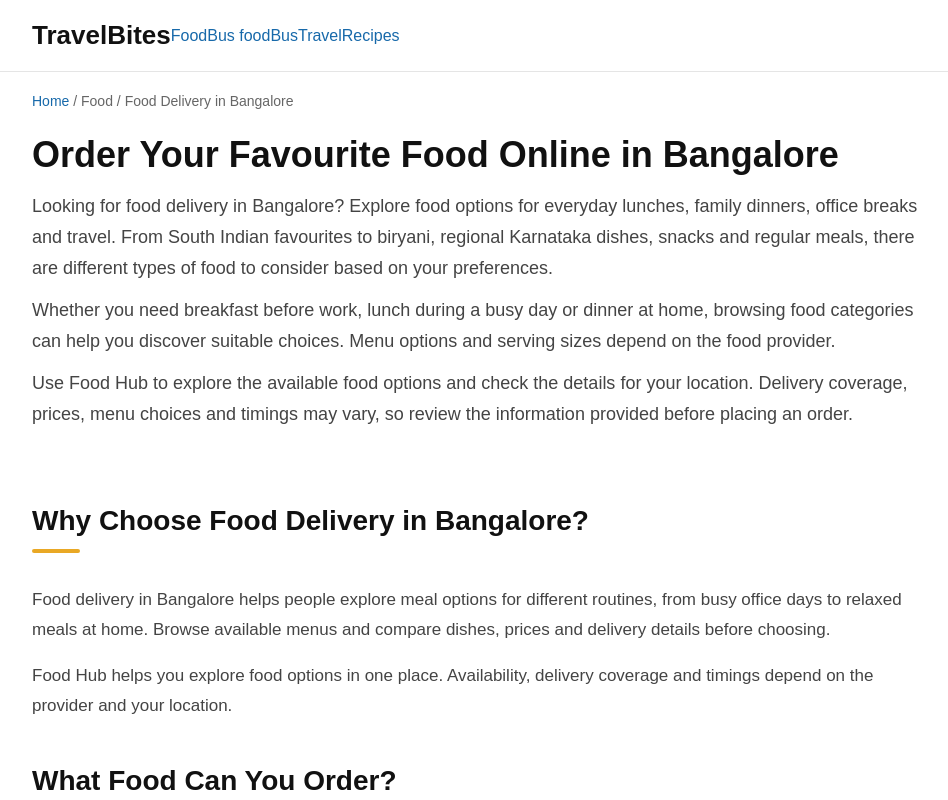
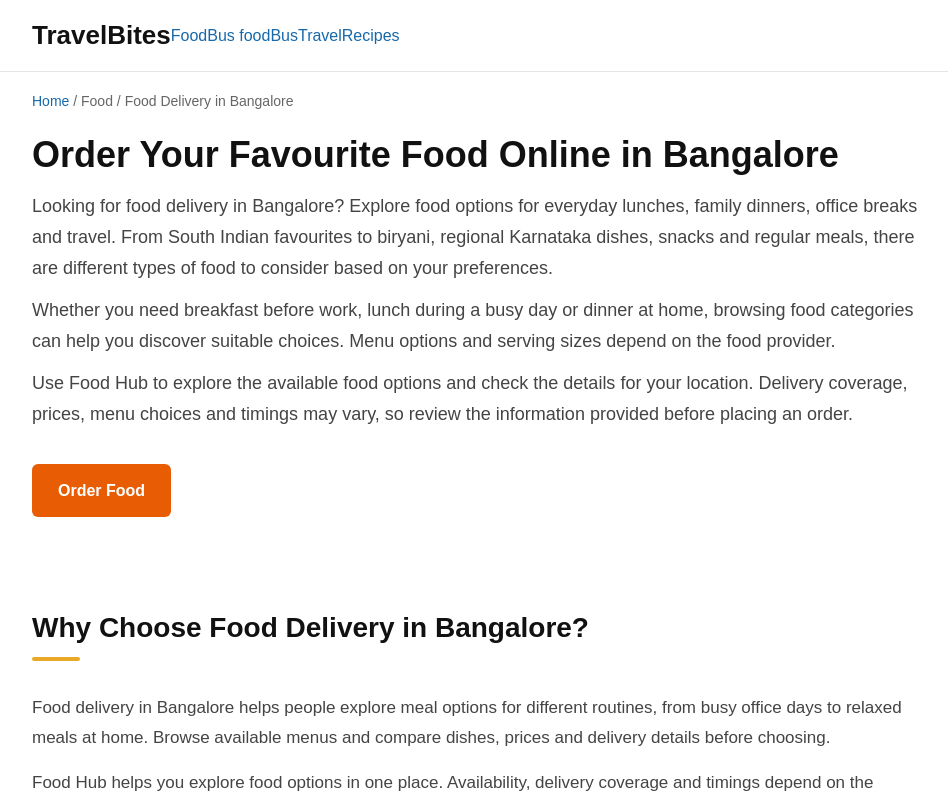
Before and after one commit to mitralearnpvtltd-prog/bangalore-best-places, a React (Vite) app: page / in a window 1280 px wide. Shown: the top 800 px of the page, without its empty margins (32-980 px from the left). Built offline with nearby package versions, Linux system fonts and the light colour scheme.

Commit message:
Update food page CTA buttons

```diff
--- a/src/App.css
+++ b/src/App.css
@@ -690,3 +690,23 @@ header.header {
 .group .related li {
   margin-bottom: 12px;
 }
+
+.top-cta {
+  margin-top: 24px;
+  margin-bottom: 32px;
+}
+
+.top-cta-button {
+  display: inline-block;
+  padding: 14px 26px;
+  background-color: #e85d04;
+  color: #ffffff;
+  font-weight: 700;
+  text-decoration: none;
+  border-radius: 6px;
+  text-align: center;
+}
+
+.top-cta-button:hover {
+  background-color: #c94c00;
+}
--- a/src/pages/SeoPage.jsx
+++ b/src/pages/SeoPage.jsx
@@ -11,9 +11,12 @@ export default function SeoPage({ page }) {
   const isBusFoodPage = page.category === "Bus Food";
   const h1Heading = page.h1 || page.name || page.title;
 
+  // Show the top CTA only on the main Bangalore food delivery page.
+  const showTopCta = page.url === "/food/bangalore/";
+
   return (
     <>
-      {/* SEO metadata: browser title and description */}
+      {/* SEO metadata */}
       <SeoHead
         title={page.title}
         description={page.description}
@@ -24,14 +27,18 @@ export default function SeoPage({ page }) {
       <nav className="breadcrumb" aria-label="Breadcrumb">
         <Link to="/">Home</Link>
         {" / "}
-        {page.category && <>{page.category}{" / "}</>}
+        {page.category && (
+          <>
+            {page.category}
+            {" / "}
+          </>
+        )}
         <span>{page.name || h1Heading}</span>
       </nav>
 
       {/* Hero section */}
       <section className="hero">
         <div className="hero-inner">
-          {/* Visible H1 heading, independent of browser title */}
           <h1>{h1Heading}</h1>
 
           {page.intro && (
@@ -43,6 +50,18 @@ export default function SeoPage({ page }) {
               ) : (
                 <p>{page.intro}</p>
               )}
+            </div>
+          )}
+
+          {/* Top CTA button */}
+          {showTopCta && (
+            <div className="top-cta">
+              <Link
+                className="cta-button top-cta-button"
+                to="/food/homemade-food/bangalore/"
+              >
+                Order Food
+              </Link>
             </div>
           )}
         </div>
@@ -94,7 +113,11 @@ export default function SeoPage({ page }) {
                   <img
                     className="seo-food-image"
                     src={subsection.image.src}
-                    alt={subsection.image.alt || subsection.heading || ""}
+                    alt={
+                      subsection.image.alt ||
+                      subsection.heading ||
+                      ""
+                    }
                     loading="lazy"
                     width="440"
                     height="300"
@@ -173,7 +196,7 @@ export default function SeoPage({ page }) {
               </div>
             )}
 
-            {/* Section images not attached to subsections */}
+            {/* Section images */}
             {section.images?.length > 0 && (
               <div className="seo-images">
                 {section.images.map((image, imageIndex) => (
@@ -257,7 +280,7 @@ export default function SeoPage({ page }) {
         </section>
       )}
 
-      {/* Page-level call to action */}
+      {/* Bottom CTA */}
       {page.cta && (
         <section className="content cta-section">
           <h2>{page.cta.heading}</h2>
```
